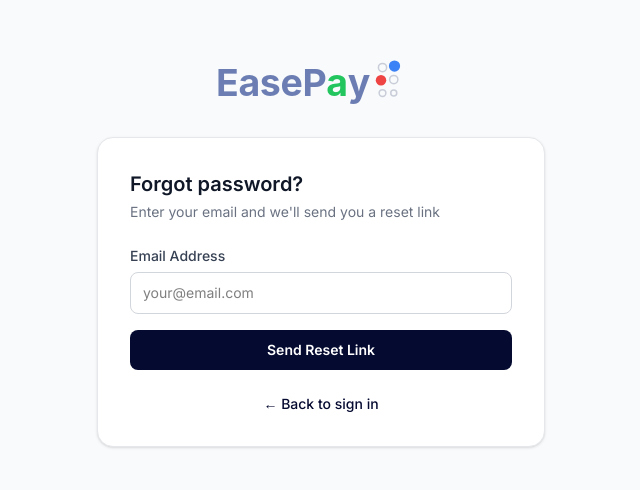
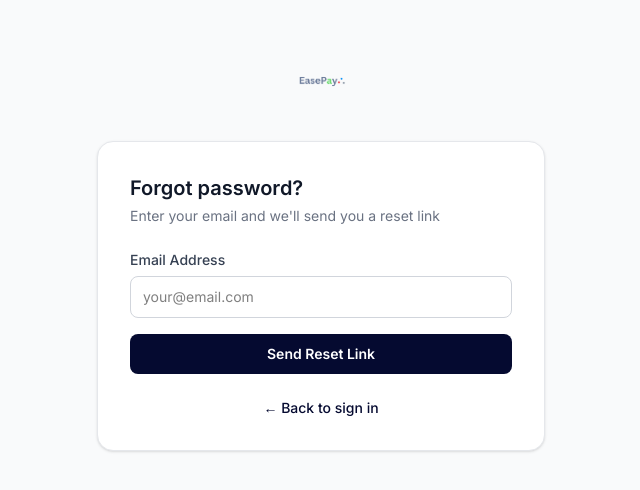
Before and after one commit to Emperooid/easepay-website, a Next.js app: page /forgot-password in a window 1280 px wide. Shown: the part 148-638 px from the top of the page, without its empty margins (319-959 px from the left). Built offline with nearby package versions, Linux system fonts and the light colour scheme.

Commit message:
Replace all EasePay placeholder branding with logo image
- Sidebar: remove blue E-box + text, use logo-dark.png
- Auth layout (login/signup): swap logo.svg for logo-dark.png
- Header: fix flex-shrink-0 → shrink-0 (Tailwind v4 canonical)

```diff
--- a/src/app/(auth)/layout.tsx
+++ b/src/app/(auth)/layout.tsx
@@ -3,7 +3,7 @@ export default function AuthLayout({ children }: { children: React.ReactNode })
     <div className="min-h-screen bg-gray-50 flex items-center justify-center p-4">
       <div className="w-full max-w-md">
         <div className="flex justify-center mb-8">
-          <img src="/logo.svg" alt="EasePay" className="h-12 w-auto" />
+          <img src="/logo-dark.png" alt="EasePay" className="h-14 w-auto" />
         </div>
         <div className="bg-white rounded-2xl shadow-sm border border-gray-200 p-8">
           {children}
--- a/src/components/layout/Header.tsx
+++ b/src/components/layout/Header.tsx
@@ -28,7 +28,7 @@ export default function Header({ onMenuClick, title }: HeaderProps) {
   const displayRole = user?.staffRole || user?.role || 'Manager';
 
   return (
-    <header className="h-14 bg-white border-b border-gray-200 flex items-center justify-between px-4 lg:px-5 flex-shrink-0">
+    <header className="h-14 bg-white border-b border-gray-200 flex items-center justify-between px-4 lg:px-5 shrink-0">
       <div className="flex items-center gap-2.5">
         <button onClick={onMenuClick} className="lg:hidden p-1.5 rounded-lg text-gray-500 hover:bg-gray-100 transition-colors">
           <Menu size={18} />
@@ -52,9 +52,9 @@ export default function Header({ onMenuClick, title }: HeaderProps) {
         {/* User */}
         <div className="flex items-center gap-2">
           {avatarUrl ? (
-            <img src={avatarUrl} alt={displayName} className="w-8 h-8 rounded-full object-cover flex-shrink-0 border border-gray-200" />
+            <img src={avatarUrl} alt={displayName} className="w-8 h-8 rounded-full object-cover shrink-0 border border-gray-200" />
           ) : (
-            <div className="w-8 h-8 rounded-full bg-[#050A30] flex items-center justify-center text-white text-xs font-bold flex-shrink-0">
+            <div className="w-8 h-8 rounded-full bg-[#050A30] flex items-center justify-center text-white text-xs font-bold shrink-0">
               {initials}
             </div>
           )}
--- a/src/components/layout/Sidebar.tsx
+++ b/src/components/layout/Sidebar.tsx
@@ -79,14 +79,7 @@ export default function Sidebar({ open, onClose }: SidebarProps) {
       )}>
         {/* Logo */}
         <div className="flex items-center justify-between px-4 py-3 border-b border-white/10 shrink-0">
-          <div className="flex items-center gap-2 min-w-0">
-            <div className="w-7 h-7 rounded-lg bg-blue-500 flex items-center justify-center shrink-0">
-              <span className="text-white text-xs font-black">E</span>
-            </div>
-            <span className="text-white text-sm font-bold tracking-tight truncate">
-              Ease<span className="text-blue-400">Pay</span>
-            </span>
-          </div>
+          <img src="/logo-dark.png" alt="EasePay" className="h-8 w-auto" />
           <button onClick={onClose} className="lg:hidden text-white/50 hover:text-white p-1 rounded shrink-0">
             <X size={16} />
           </button>
```
